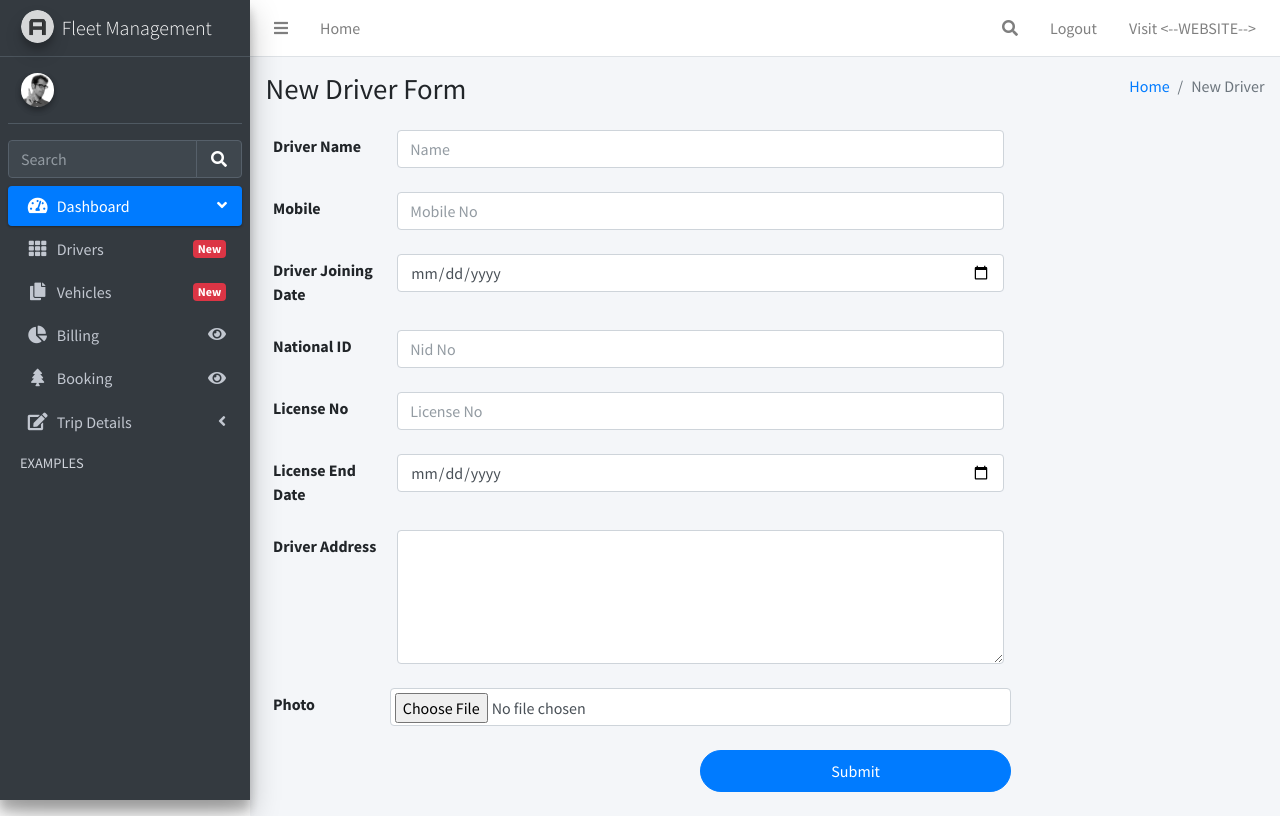
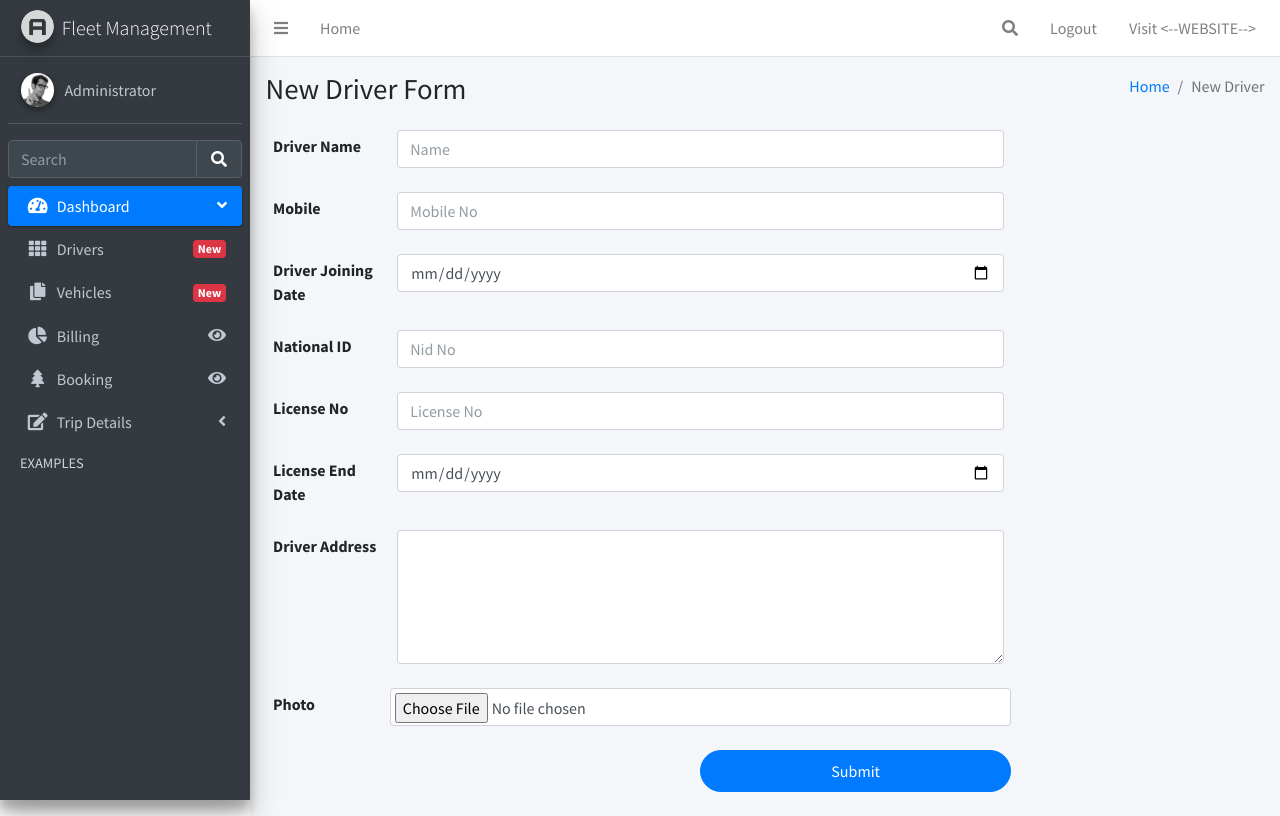
Before and after one commit to Bateyjosue/fleet-management, a PHP site: page /newdriver.php in a window 1280 px wide. Run offline with PHP 8.4, Linux system fonts and the light colour scheme; data that the repository does not hold is empty; some libraries are stand-ins or nearby versions.

Commit message:
updatE admin displayed name to Administrator

```diff
--- a/sidebar.php
+++ b/sidebar.php
@@ -14,10 +14,7 @@
             </div>
             <div class="info">
                 <a href="#" class="d-block">
-                    <php
-                        session_start();
-                        echo $_SESSION['username'];
-                    ?>
+                    Administrator
                 </a>
             </div>
         </div>
```
